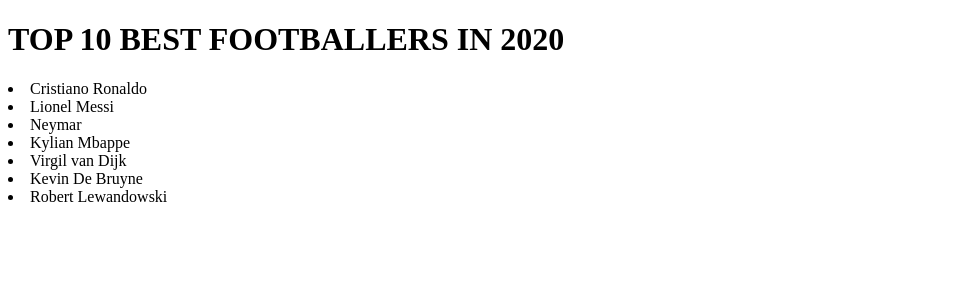
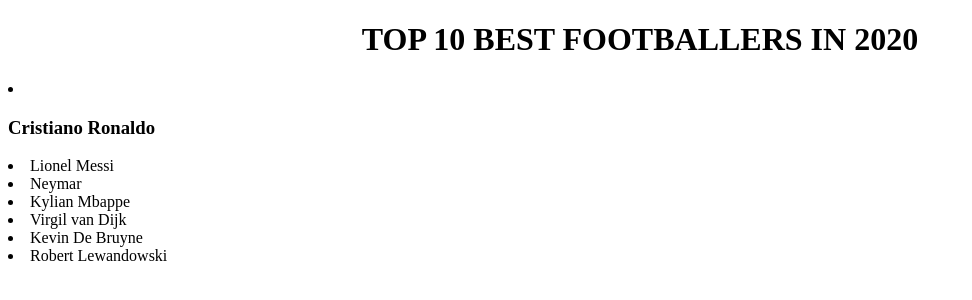
Before and after one commit to Kashif4437/saqibproject2020, a plain HTML site: page index.html in a window 1280 px wide. Shown: the whole page, without its empty margins (0-972 px from the left). Drawn offline with Linux system fonts and the light colour scheme.

Commit message:
Update index.html

```diff
--- a/index.html
+++ b/index.html
@@ -6,8 +6,8 @@
     <title>TOP 10 BEST FOOTBALLERS IN 2020</title>
 </head>
 <body>
-    <h1>TOP 10 BEST FOOTBALLERS IN 2020</h1>
-    <li>Cristiano Ronaldo</li>
+   <center><h1>TOP 10 BEST FOOTBALLERS IN 2020</h1></center>
+    <li><h3>Cristiano Ronaldo</li></h3>
     <li>Lionel Messi</li>
     <li>Neymar</li>
     <li>Kylian Mbappe</li>
```
